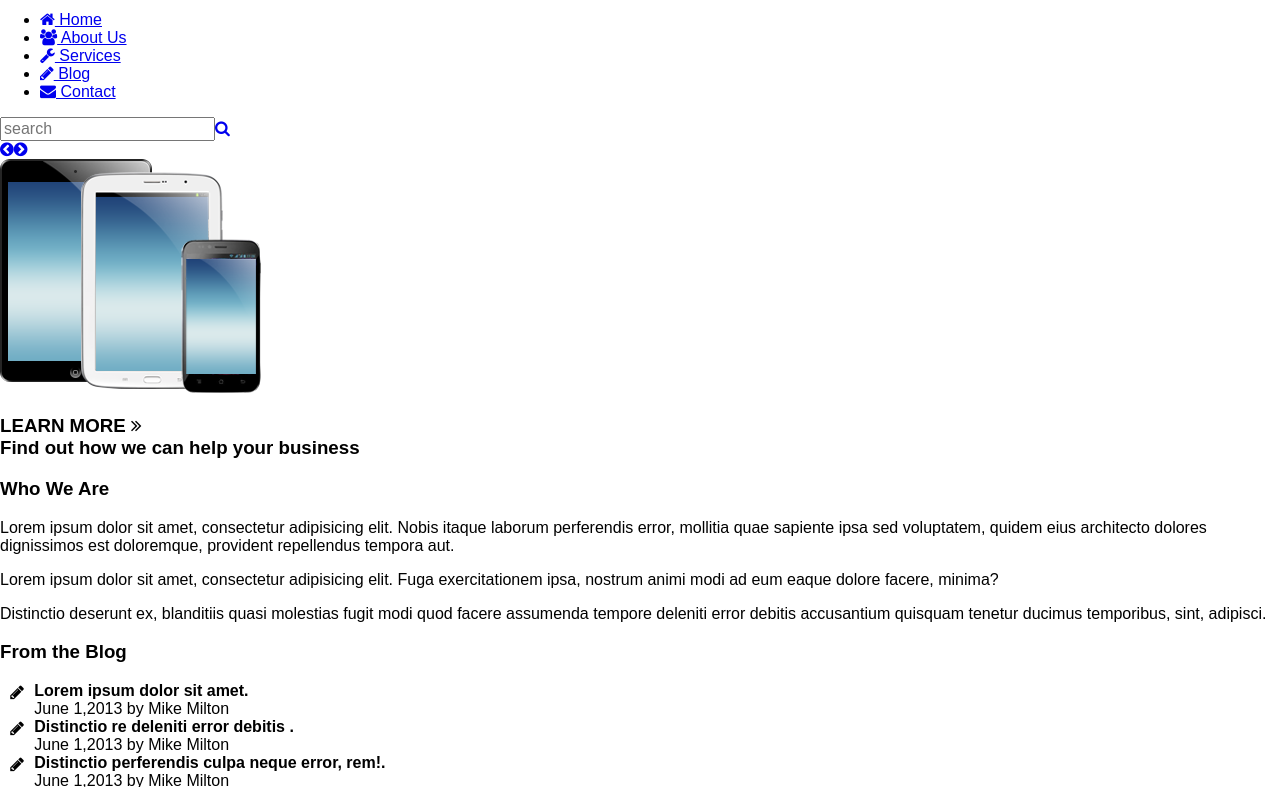
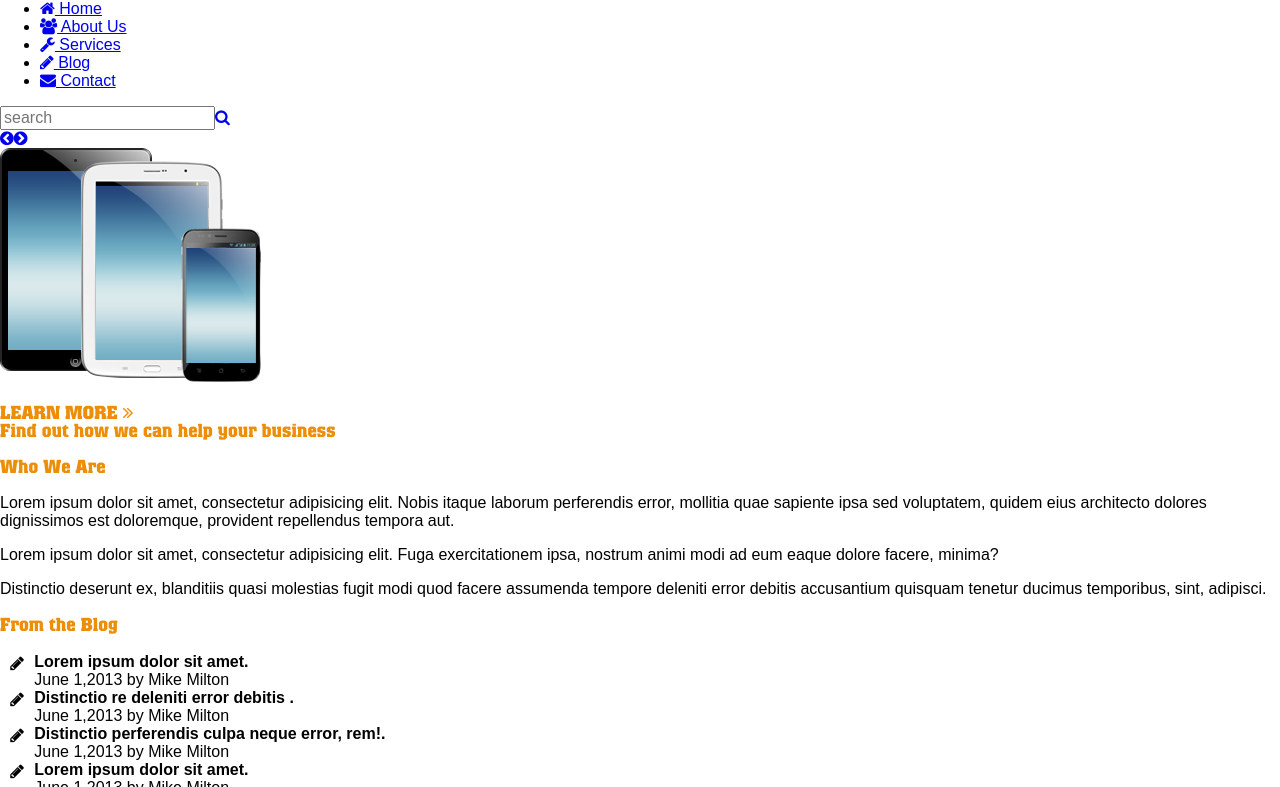
Before and after one commit to muhilham/corporate_cc, a plain HTML site: page html/index.html in a window 1280 px wide. Shown: the part 202-989 px from the top of the page. Drawn offline with Linux system fonts and the light colour scheme.

Commit message:
adding fonts

```diff
--- a/html/assets/css/sass/screen.scss
+++ b/html/assets/css/sass/screen.scss
@@ -3,4 +3,18 @@
  * Import this file using the following HTML or equivalent:
  * <link href="/stylesheets/screen.css" media="screen, projection" rel="stylesheet" type="text/css" /> */
 
+/* Variables */
+$f-family : colossalis;
+$f-color : #ec8e08;
+
+
 @import "normalize";
+@font-face{
+	font-family : colossalis;
+	src: url('../font/Colossalis Bold.ttf')
+}
+
+h1, h2, h3, h4, h5, h6{
+	color : $f-color;
+	font-family:$f-family, impact, sans-serif
+}
```
Also changed, not shown: html/assets/css/font/Colossalis Bold.ttf (added), html/assets/css/stylesheets/screen.css.
